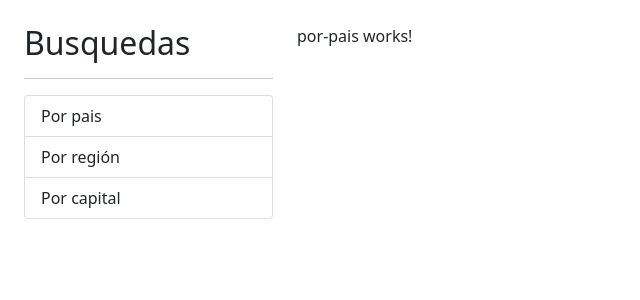
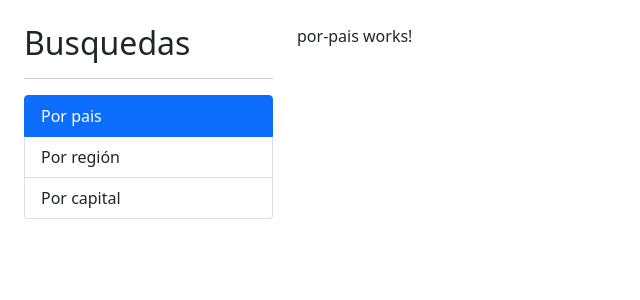
Before and after one commit to minetaky/Angular-paisesApp, an Angular app: page / in a window 1280 px wide. Shown: the top 300 px of the page, without its empty margins (0-640 px from the left). Built offline with nearby package versions, Linux system fonts and the light colour scheme.

Commit message:
102. RouterLink - se indica la ruta de cada link y se añade una propiedad: routerLinkActive que indica donde se dió clic

```diff
--- a/src/app/app.component.html
+++ b/src/app/app.component.html
@@ -4,9 +4,22 @@
         <h2>Busquedas</h2>
         <hr>
         <ul class="list-group">
-            <li class="list-group-item ">Por pais</li>
-            <li class="list-group-item ">Por región</li>
-            <li class="list-group-item ">Por capital</li>
+            <li routerLink=""
+                routerLinkActive="active"
+                [routerLinkActiveOptions]="{ exact: true }"
+                class="list-group-item ">
+                Por pais
+            </li>
+            <li routerLink="region"
+                routerLinkActive="active"
+                class="list-group-item ">
+                Por región
+            </li>
+            <li routerLink="capital"
+                routerLinkActive="active"
+                class="list-group-item ">
+                Por capital
+            </li>
         </ul>
     </div>
 
```
